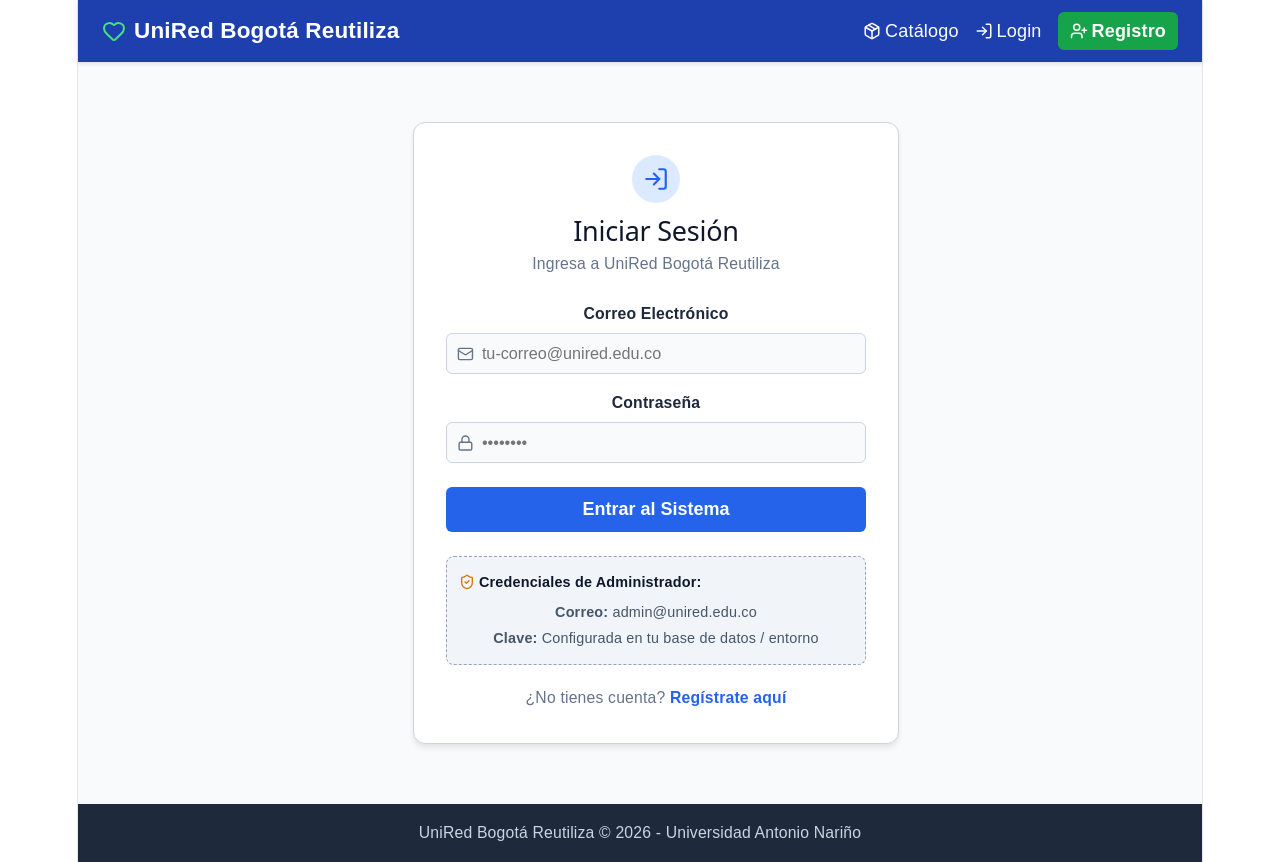
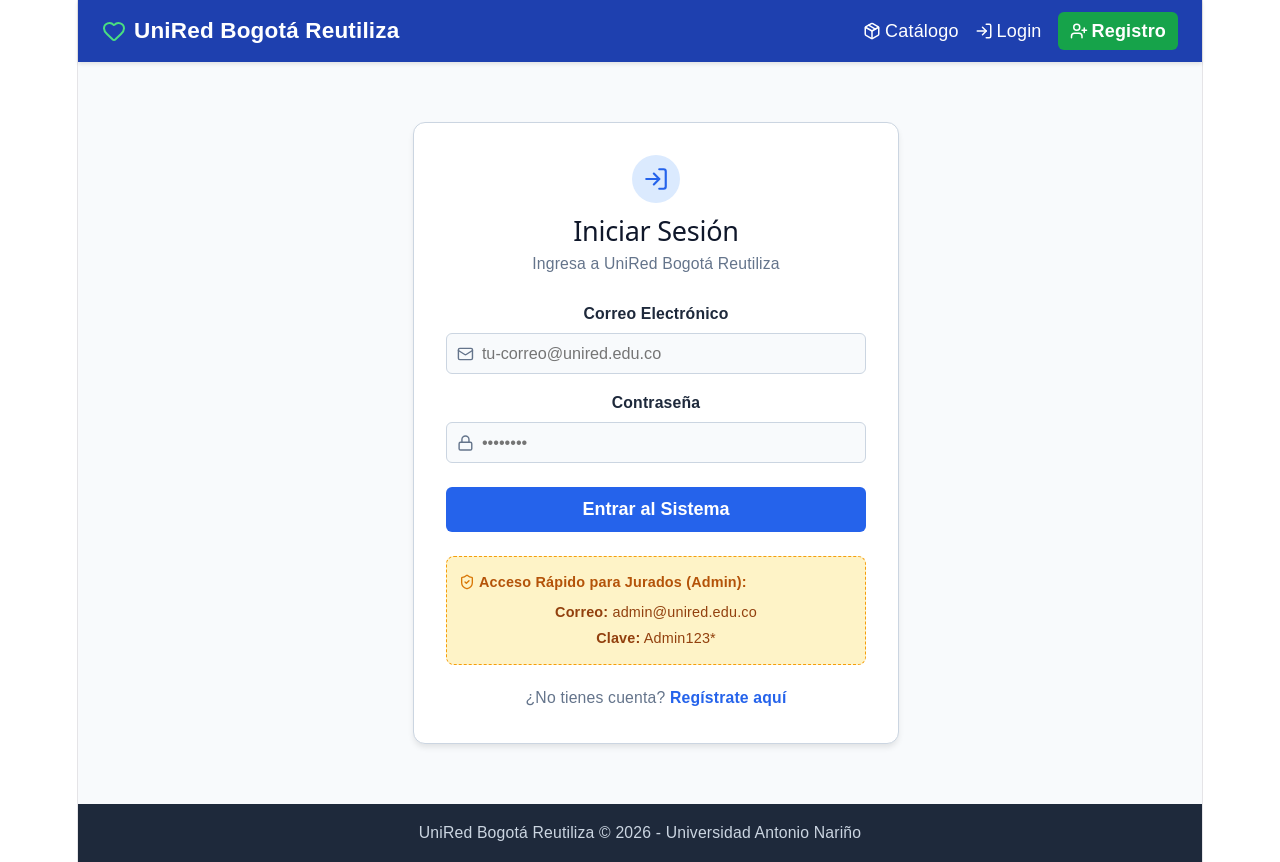
Before and after one commit to jerojas60/unired-bogota-reutiliza, a React (Vite) app in the folder client/: page /login in a window 1280 px wide. Built offline with nearby package versions, Linux system fonts and the light colour scheme.

Commit message:
Fix: corregir URL de la API en CreateItem para que apunte a Render

```diff
--- a/client/src/pages/CreateItem.jsx
+++ b/client/src/pages/CreateItem.jsx
@@ -44,10 +44,11 @@
     }
   };
 
-  const handleSubmit = async (e) => {
+const handleSubmit = async (e) => {
     e.preventDefault();
     try {
-      const response = await fetch('http://localhost:5000/api/items', {
+
+      const response = await fetch('https://unired-backend.onrender.com/api/items', {
         method: 'POST',
         headers: {
           'Content-Type': 'application/json',
@@ -56,11 +57,17 @@
         body: JSON.stringify(formData)
       });
 
+      const data = await response.json();
+
+      if (!response.ok) {
+        throw new Error(data.message || 'Error al registrar el insumo.');
+      }
+
       alert('¡Insumo registrado! Se envió a revisión del Administrador antes de publicarse en el catálogo.');
       navigate('/');
     } catch (err) {
-      alert('Insumo guardado localmente para revisión.');
-      navigate('/');
+      console.error(err);
+      alert('Error: ' + (err.message || 'No se pudo conectar con el servidor.'));
     }
   };
 
--- a/client/src/pages/Login.jsx
+++ b/client/src/pages/Login.jsx
@@ -102,12 +102,12 @@
         </button>
       </form>
 
-      <div style={{ marginTop: '24px', padding: '12px', backgroundColor: '#f1f5f9', borderRadius: '8px', border: '1px dashed #94a3b8', fontSize: '0.8rem', color: '#475569' }}>
-        <div style={{ display: 'flex', alignItems: 'center', gap: '4px', fontWeight: 'bold', color: '#0f172a', marginBottom: '4px' }}>
-          <ShieldCheck size={16} color="#d97706" /> Credenciales de Administrador:
+      <div style={{ marginTop: '24px', padding: '12px', backgroundColor: '#fef3c7', borderRadius: '8px', border: '1px dashed #f59e0b', fontSize: '0.8rem', color: '#92400e' }}>
+        <div style={{ display: 'flex', alignItems: 'center', gap: '4px', fontWeight: 'bold', color: '#b45309', marginBottom: '4px' }}>
+          <ShieldCheck size={16} color="#d97706" /> Acceso Rápido para Jurados (Admin):
         </div>
         <div><strong>Correo:</strong> admin@unired.edu.co</div>
-        <div><strong>Clave:</strong> Configurada en tu base de datos / entorno</div>
+        <div><strong>Clave:</strong> Admin123*</div>
       </div>
 
       <p style={{ textAlign: 'center', fontSize: '0.875rem', color: '#64748b', marginTop: '20px' }}>
```
